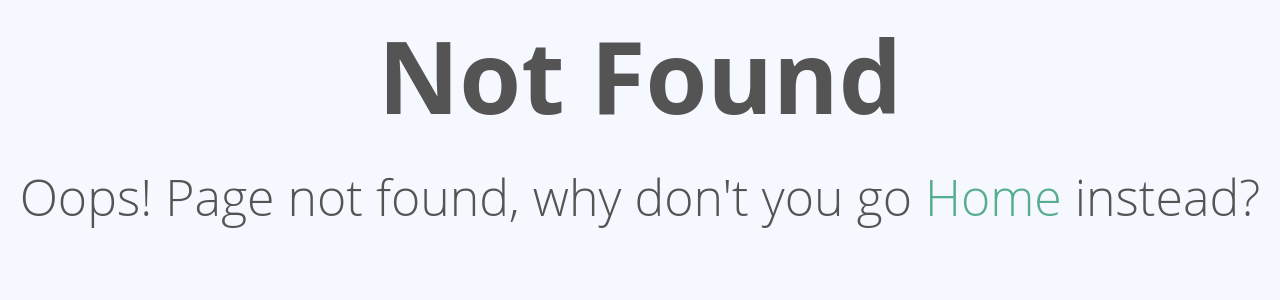
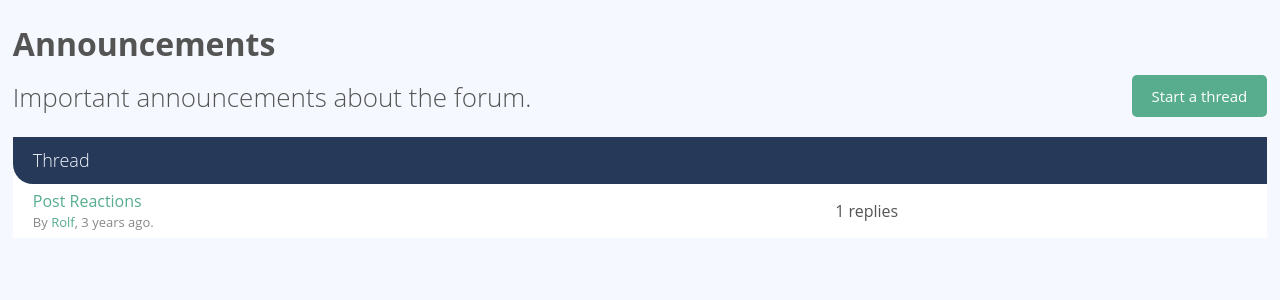
Before and after one commit to Caruychen/vue-forum, a Vue app: page /forum/-KpOx5Y4AqRr3sB4Ybwj in a window 1280 px wide. Before the commit this address had no page. Shown: the top 300 px of the page. Built offline with nearby package versions, Linux system fonts and the light colour scheme.

Commit message:
sub forum component

```diff
--- a/src/router/index.js
+++ b/src/router/index.js
@@ -11,18 +11,24 @@ const routes = [
     component: PageHome
   },
   {
+    path: '/forum/:id',
+    name: 'Forum',
+    component: () => import(/* webpackChunkName: "forum" */ '../views/PageForum.vue'),
+    props: true
+  },
+  {
     path: '/thread/:id',
     name: 'ThreadShow',
     // route level code-splitting
     // this generates a separate chunk (about.[hash].js) for this route
     // which is lazy-loaded when the route is visited.
-    component: () => import(/* webpackChunkName: "about" */ '../views/PageThreadShow.vue'),
+    component: () => import(/* webpackChunkName: "hreadshow" */ '../views/PageThreadShow.vue'),
     props: true
   },
   {
     path: '*',
     name: 'NotFound',
-    component: () => import(/* webpackChunkName: "about" */ '../views/PageNotFound.vue')
+    component: () => import(/* webpackChunkName: "notfound" */ '../views/PageNotFound.vue')
   }
 ]
 
--- /dev/null
+++ b/src/views/PageForum.vue
@@ -0,0 +1,52 @@
+<template>
+  <div class="forum-wrapper">
+    <div class="col-full push-top">
+      <div class="forum-header">
+        <div class="forum-details">
+          <h1>{{ forum.name }}</h1>
+          <p class="text-lead">{{ forum.description }}</p>
+        </div>
+        <a href="new-thread.html" class="btn-green btn-small">Start a thread</a>
+      </div>
+    </div>
+
+    <div class="col-full push-top">
+      <ThreadList :threads="threads" />
+    </div>
+  </div>
+</template>
+
+<script>
+import ThreadList from '@/components/ThreadList'
+import sourceData from '@/data'
+export default {
+  components: {
+    ThreadList
+  },
+
+  props: {
+    id: {
+      required: true,
+      type: String
+    }
+  },
+
+  computed: {
+    forum () {
+      return sourceData.forums[this.id]
+    },
+
+    threads () {
+      return Object.values(sourceData.threads).filter(
+        (thread) => thread.forumId === this.id
+      )
+    }
+  }
+}
+</script>
+
+ <style scoped>
+.forum-wrapper {
+  width: 100%;
+}
+</style>
```
